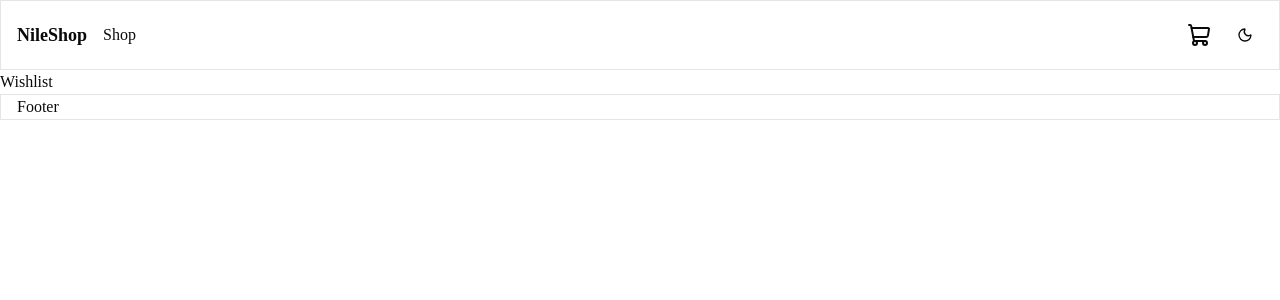
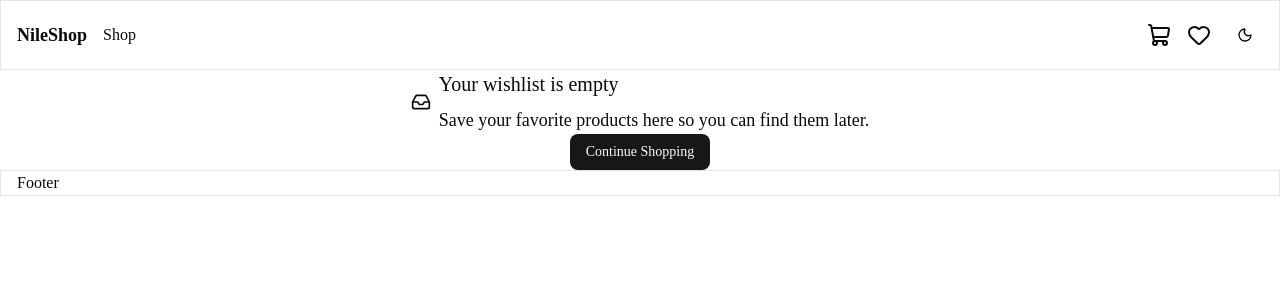
Before and after one commit to andrew-ramo/nileshop, a Next.js app: page /wishlist in a window 1280 px wide. Shown: the top 300 px of the page. Built offline with nearby package versions, Linux system fonts and the light colour scheme.

Commit message:
feat: add wishlist token and fix semantic color usage

```diff
--- a/src/app/globals.css
+++ b/src/app/globals.css
@@ -51,6 +51,7 @@
   --shadow-elevated:
     0 10px 15px -3px rgb(0 0 0 / 0.1), 0 4px 6px -4px rgb(0 0 0 / 0.1);
   --container-app: 80rem;
+  --color-favorite: oklch(0.637 0.237 25.331);
 }
 
 :root {
--- a/src/app/product/[id]/page.tsx
+++ b/src/app/product/[id]/page.tsx
@@ -4,6 +4,7 @@ import { Badge } from "@/components/ui/badge";
 import Image from "next/image";
 import { notFound } from "next/navigation";
 import { AddToCartButton } from "@/features/cart/components/add-to-cart-button";
+import { WishlistToggle } from "@/features/wishlist/components/wishlist-toggle";
 type Props = {
   params: Promise<{ id: string }>;
 };
@@ -25,7 +26,10 @@ export default async function ProductPage({ params }: Props) {
           />
         </div>
         <div className="flex flex-col gap-6">
-          <h1 className="text-2xl">{product.name}</h1>
+          <div className="flex items-center justify-between">
+            <h1 className="text-2xl">{product.name}</h1>
+            <WishlistToggle product={product} />
+          </div>
           <div className="flex gap-4">
             <p className="text-xl font-bold">{product.price} EGP</p>
             <Badge>{product.category}</Badge>
--- a/src/app/shop/page.tsx
+++ b/src/app/shop/page.tsx
@@ -2,7 +2,6 @@ import { Container } from "@/components/layout/container";
 import { EmptyState } from "@/components/common/empty-state";
 import { ProductCard } from "@/features/products/components/product-card";
 import { getProducts } from "@/features/products/services/get-products";
-import Link from "next/link";
 export default async function ShopPage() {
   const products = await getProducts();
 
@@ -16,9 +15,7 @@ export default async function ShopPage() {
       ) : (
         <div className="grid grid-cols-2 sm:grid-cols-3 md:grid-cols-4 lg:grid-cols-5 gap-6">
           {products.map((product) => (
-            <Link href={`/product/${product.id}`} key={product.id}>
-              <ProductCard product={product} />
-            </Link>
+            <ProductCard product={product} key={product.id} />
           ))}
         </div>
       )}
--- a/src/app/wishlist/page.tsx
+++ b/src/app/wishlist/page.tsx
@@ -1,3 +1,28 @@
+"use client";
+
+import { EmptyState } from "@/components/common/empty-state";
+import { Container } from "@/components/layout/container";
+import { ProductCard } from "@/features/products/components/product-card";
+import { useWishlistStore } from "@/stores/wishlist-store";
+
 export default function Wishlist() {
-  return <h1>Wishlist</h1>;
+  const items = useWishlistStore((state) => state.items);
+
+  return (
+    <Container>
+      {items.length !== 0 ? (
+        <div className="grid grid-cols-2 sm:grid-cols-3 md:grid-cols-4 lg:grid-cols-5 gap-6">
+          {items.map((item) => (
+            <ProductCard key={item.id} product={item} />
+          ))}
+        </div>
+      ) : (
+        <EmptyState
+          title="Your wishlist is empty"
+          description="Save your favorite products here so you can find them later."
+          action={{ href: "/shop", label: "Continue Shopping" }}
+        />
+      )}
+    </Container>
+  );
 }
--- a/src/components/layout/navbar.tsx
+++ b/src/components/layout/navbar.tsx
@@ -2,6 +2,7 @@ import { Container } from "@/components/layout/container";
 import { CartIcon } from "@/features/cart/components/cart-icon";
 import { ThemeToggle } from "@/components/common/theme-toggle";
 import Link from "next/link";
+import { WishlistIcon } from "@/features/wishlist/components/wishlist-icon";
 
 export function Navbar() {
   return (
@@ -16,6 +17,7 @@ export function Navbar() {
           </div>
           <div className="flex items-center gap-4">
             <CartIcon />
+            <WishlistIcon />
             <ThemeToggle />
           </div>
         </div>
--- a/src/features/cart/components/add-to-cart-button.tsx
+++ b/src/features/cart/components/add-to-cart-button.tsx
@@ -14,7 +14,7 @@ export function AddToCartButton({ product }: Props) {
 
   const cartItem = items.find((item) => item.id === product.id);
   return cartItem ? (
-    <div>
+    <div className="flex items-center justify-between">
       <Button onClick={() => decreaseQuantity(product.id)}>-</Button>
       <p aria-live="polite" aria-label={`Quantity: ${cartItem.quantity}`}>
         {cartItem.quantity}
--- a/src/features/products/components/product-card.tsx
+++ b/src/features/products/components/product-card.tsx
@@ -2,10 +2,13 @@ import { Card } from "@/components/ui/card";
 import { Badge } from "@/components/ui/badge";
 import Image from "next/image";
 import type { Product } from "@/features/products/types/product";
+import Link from "next/link";
+import { WishlistToggle } from "@/features/wishlist/components/wishlist-toggle";
 
 export function ProductCard({ product }: { product: Product }) {
   return (
-    <Card>
+    <Card className="relative">
+      <Link href={`/product/${product.id}`}>
         <div className="relative overflow-hidden aspect-square">
           <Image
             src={product.image_url}
@@ -21,6 +24,10 @@ export function ProductCard({ product }: { product: Product }) {
           <Badge>{product.category}</Badge>
           {product.stock_quantity === 0 && <Badge>Out of Stock</Badge>}
         </div>
+      </Link>
+      <div className="absolute top-4 right-4">
+        <WishlistToggle product={product} />
+      </div>
     </Card>
   );
 }
--- /dev/null
+++ b/src/features/wishlist/components/wishlist-icon.tsx
@@ -0,0 +1,22 @@
+"use client";
+
+import { useWishlistStore } from "@/stores/wishlist-store";
+import { Heart } from "lucide-react";
+import Link from "next/link";
+import { Badge } from "@/components/ui/badge";
+
+export function WishlistIcon() {
+  const itemsLength = useWishlistStore((state) => state.items.length);
+  return (
+    <Link aria-label="Wishlist" href={"/wishlist"}>
+      <div className={"relative"}>
+        <Heart />
+        {itemsLength > 0 && (
+          <Badge className="absolute -top-2 -right-2 px-2 rounded-full">
+            {itemsLength}
+          </Badge>
+        )}
+      </div>
+    </Link>
+  );
+}
--- /dev/null
+++ b/src/features/wishlist/components/wishlist-toggle.tsx
@@ -0,0 +1,28 @@
+"use client";
+import { Button } from "@/components/ui/button";
+import type { Product } from "@/features/products/types/product";
+import { useWishlistStore } from "@/stores/wishlist-store";
+import { Heart } from "lucide-react";
+type Props = {
+  product: Product;
+};
+
+export function WishlistToggle({ product }: Props) {
+  const items = useWishlistStore((state) => state.items);
+  const toggleItem = useWishlistStore((state) => state.toggleItem);
+
+  const isWishlisted = items.some((item) => item.id === product.id);
+
+  return (
+    <Button
+      aria-label={isWishlisted ? "Remove from wishlist" : "Add to wishlist"}
+      onClick={() => toggleItem(product)}
+    >
+      {isWishlisted ? (
+        <Heart className="text-favorite" fill="currentColor" />
+      ) : (
+        <Heart />
+      )}
+    </Button>
+  );
+}
--- /dev/null
+++ b/src/stores/wishlist-store.ts
@@ -0,0 +1,18 @@
+import { create } from "zustand";
+import type { Product } from "@/features/products/types/product";
+
+type WishlistStore = {
+  items: Product[];
+  toggleItem: (product: Product) => void;
+};
+
+export const useWishlistStore = create<WishlistStore>((set) => ({
+  items: [],
+  toggleItem: (product: Product) => {
+    set((state) => ({
+      items: state.items.some((item) => item.id === product.id)
+        ? state.items.filter((item) => item.id !== product.id)
+        : [...state.items, product],
+    }));
+  },
+}));
```
Lines whose indentation alone changed are shown as unchanged.
